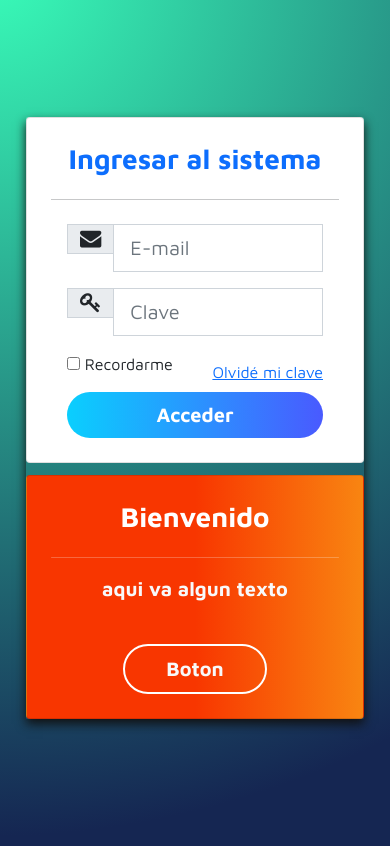
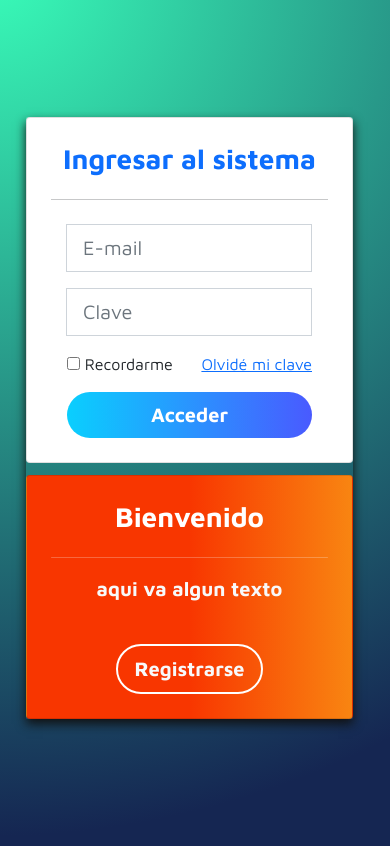
Before and after one commit to davbaster/tfg, a PHP site: page / in a window 390 px wide. Run offline with PHP 8.4, Linux system fonts and the light colour scheme.

Commit message:
responsive design improved

```diff
--- a/web/user-system/assets/css/style.css
+++ b/web/user-system/assets/css/style.css
@@ -47,12 +47,17 @@ body {
 
 .myLinkBtn{
     border-radius: 100px;
-    width: 50%;
+    /* width: 50%; */
     border: 2px solid #fff;
 }
-@media (max-width: 720px) {
+@media (max-width: 768px) {
     .wrapper{
         margin: 2px;
+        width: 90vw;
+    }
+
+    .small-screen {
+        display: none;
     }
 
 }
--- a/web/user-system/assets/index.php
+++ b/web/user-system/assets/index.php
@@ -25,9 +25,9 @@
                         <form action="#" method="post" class="px-3" id="login-form">
                             <!--email-->
                             <div class="input-group input-group-lg form-group py-2">
-                                <div class="input-group-prepend">
+                                <div class="input-group-prepend small-screen">
                                     <span class="input-group-text rounded-0">
-                                        <i class="fa fa-envelope fa-lg" aria-hidden="true"></i>
+                                        <font size="5em"> <i class="fa fa-envelope fa-lg" aria-hidden="true"></i> </font>
                                     </span>
                                 </div>
                                 <input type="email" name="email" id="email" class="form-control rounded-0" placeholder="E-mail" required>
@@ -35,28 +35,28 @@
                             <!--email End-->
                             <!--password--->
                             <div class="input-group input-group-lg form-group py-2">
-                                <div class="input-group-prepend">
-                                    <span class="input-group-text rounded-0">
-                                        <i class="fa fa-key fa-lg" aria-hidden="true"></i>
+                                <div class="input-group-prepend small-screen">
+                                    <span class="input-group-text rounded-0" >
+                                    <font size="5em"><i class="fa fa-key fa-lg" aria-hidden="true"></i> </font>
                                     </span>
                                 </div>
                                 <input type="password" name="password" id="password" class="form-control rounded-0" placeholder="Clave" required>
                             </div>
                             <!--password End--->
                             <!--checkbox--->
-                            <div class="form-group py-2">
+                            <div class="form-group mt-2">
                                 <div class="custom-control custom-checkbox float-start">
                                     <input type="checkbox" name="rem" class="custom-control-input" id="customCheck">
                                     <label for="customCheck" class="custom-control-label">Recordarme</label>
                                 </div>
-                                <div class="forgot float-end py-2">
+                                <div class="forgot float-end">
                                     <a href="#" id="forgot-link">Olvid&#233; mi clave</a>
                                 </div>
                             </div>
                             <!--checkbox end--->
                             <div class="clearfix"></div>
                             <!--submit--->
-                            <div class="form-group d-grid">
+                            <div class="form-group d-grid mt-3">
 
                                 <input type="submit" value="Acceder" id="login-btn" class="btn btn-primary btn-lg myBtn">
 
@@ -71,7 +71,7 @@
                         <p class="text-center fw-bolder text-light lead">
                             aqui va algun texto
                         </p>
-                        <button class="btn btn-outline-light btn-lg align-self-center fw-bolder mt-4 myLinkBtn" id="register-link">Boton</button>
+                        <button class="btn btn-outline-light btn-lg align-self-center fw-bolder mt-4 myLinkBtn" id="register-link">Registrarse</button>
                     </div>
                     <!-- tarjeta bienvenida final -->
                 </div>
```
